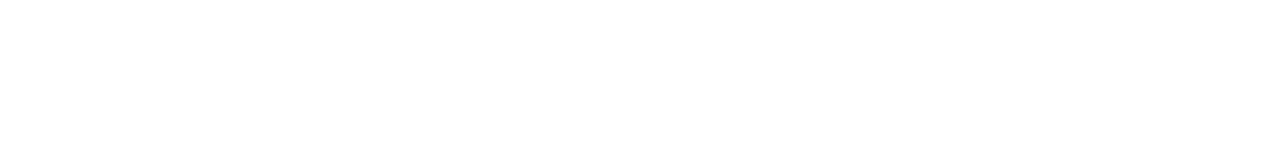
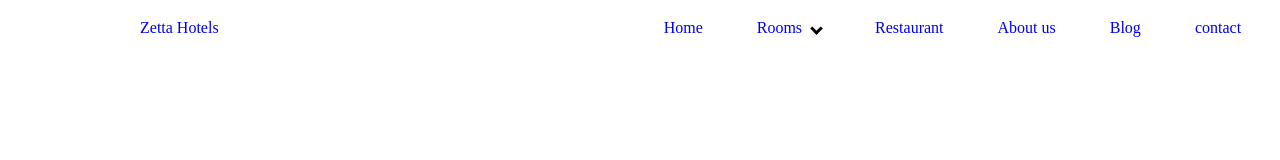
Before and after one commit to MuroBakuridze/Lesson-6, a plain HTML site: page index.html in a window 1280 px wide. Drawn offline with Linux system fonts and the light colour scheme.

Commit message:
header added

```diff
--- a/CSS/main.css
+++ b/CSS/main.css
@@ -0,0 +1,41 @@
+.imagewrapper{
+	position: relative;
+}
+.head-menu{
+	position: absolute;
+}
+.navigation-bar{
+	margin-top: 20px;
+}
+.navbar-li{
+	display: inline-block;
+}
+.zeta{
+	margin-left: 140px;
+}
+.home{
+	margin-left: 441px;
+}
+.rooms{
+	margin-left: 50px;
+}
+.down{
+	border:	solid black;
+	border-width: 0 3.47px 3.47px 0;
+	display: inline-block;
+	padding: 3px;
+	transform: rotate(45deg);
+	margin-left: 6px;
+}
+.restaurant{
+	margin-left: 50px;
+}
+.about-us{
+	margin-left: 50px;
+}
+.blog{
+	margin-left: 50px;
+}
+.contact{
+	margin-left: 50px;
+}
--- a/index.html
+++ b/index.html
@@ -1,9 +1,41 @@
 <!DOCTYPE html>
 	<html>
 		<head>
+			<link rel="stylesheet" type="text/css" href="CSS/reset.css">
+			<!-- <link rel="stylesheet" type="text/css" href="fonts?"> -->
+			<link rel="stylesheet" type="text/css" href="CSS/main.css">
 			<title>Homework 6</title>
 		</head>
 		<body>
-
+			<header class="head-menu">
+				<nav class="navigation-bar">
+					<ul>
+						<li class="navbar-li">
+							<a href="#" class="zeta">Zetta Hotels</a>
+						</li>
+						<li class="navbar-li">
+							<a href="#" class="home">Home</a>
+						</li>
+						<li class="navbar-li">
+							<a href="#" class="rooms">Rooms</a>
+						</li>
+						<li class="navbar-li">
+							<a href="#" class="down"></a>
+						</li>
+						<li class="navbar-li">
+							<a href="#" class="restaurant">Restaurant</a>
+						</li>
+						<li class="navbar-li">
+							<a href="#" class="about-us">About us</a>
+						</li>
+						<li class="navbar-li">
+							<a href="#" class="blog">Blog</a>
+						</li>
+						<li class="navbar-li">
+							<a href="#" class="contact">contact</a>
+						</li>
+					</ul>
+				</nav>
+			</header>
 		</body>
 	</html>
```
